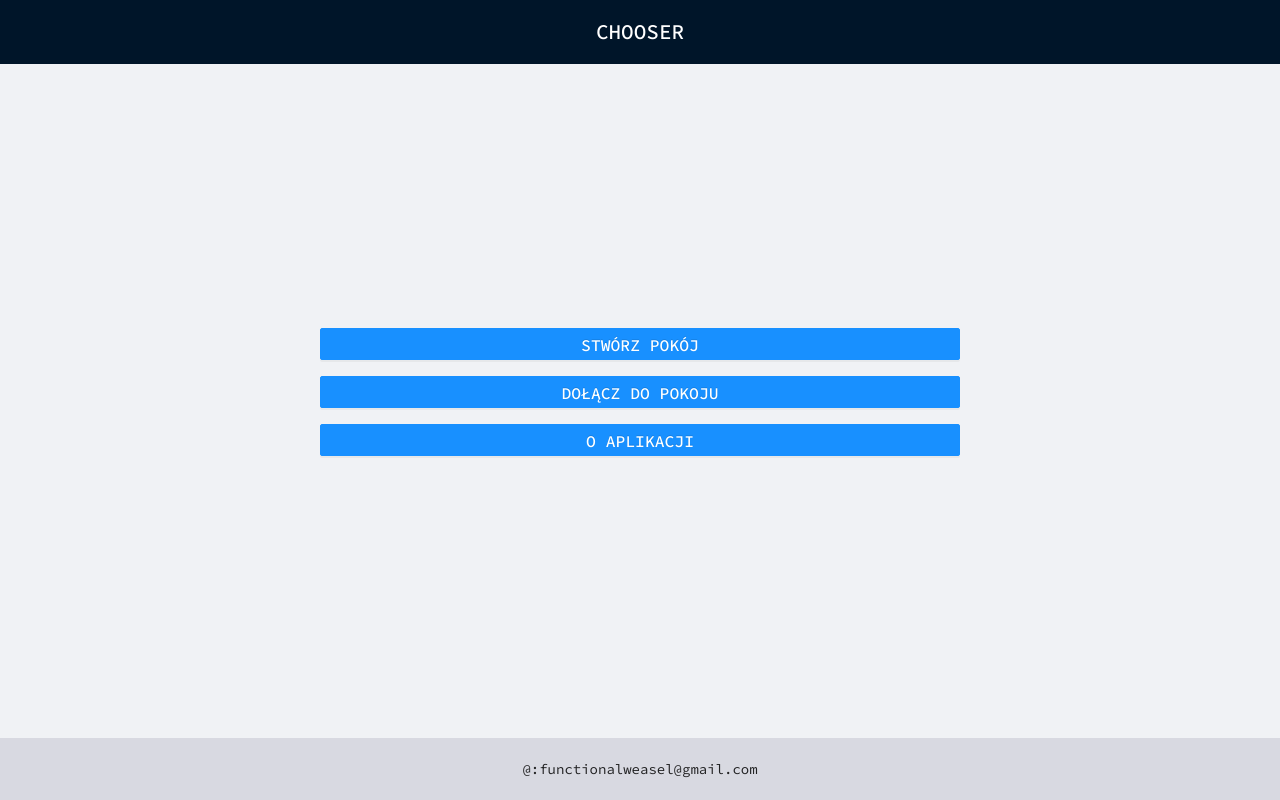
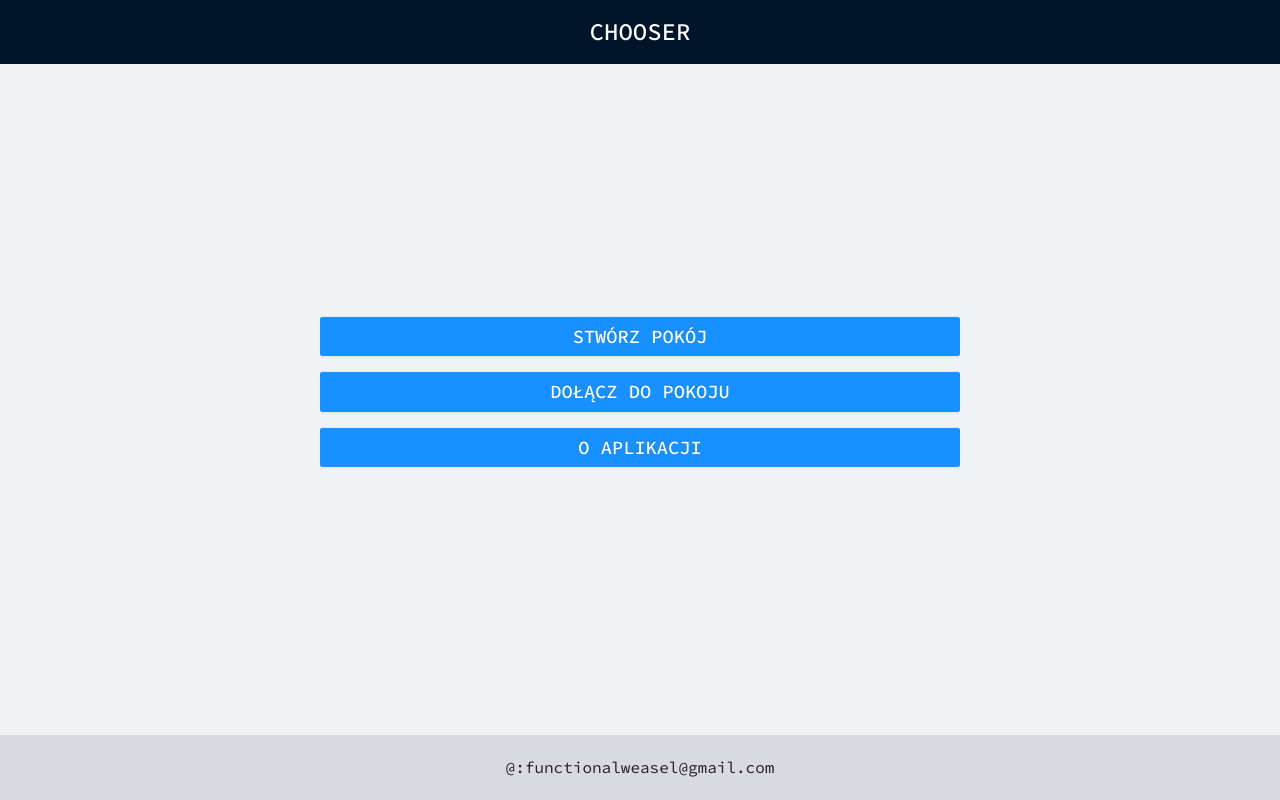
Before and after one commit to seal144/chooser, a React (Create React App) app: page / in a window 1280 px wide. Built offline with nearby package versions, Linux system fonts and the light colour scheme.

Commit message:
set h1-h6, p to rem, set html font size, set button height

```diff
--- a/src/stylesCommon/common.scss
+++ b/src/stylesCommon/common.scss
@@ -6,13 +6,15 @@ html {
     -webkit-font-smoothing: antialiased;
     -moz-osx-font-smoothing: grayscale;
     text-align: center;
-  }
 
-body {
-  font-size: 12px;
+    font-size: 13px;
 
     @media(min-width: $xs) {
       font-size: 14px;
+    }
+
+    @media(min-width: $md) {
+      font-size: 16px;
     }
   }
 
--- a/src/stylesCommon/override.scss
+++ b/src/stylesCommon/override.scss
@@ -1,4 +1,39 @@
 @import "./variables.scss";
+
+h1 {
+    font-size: 2rem;
+    margin:0;
+}
+
+h2 {
+    font-size: 1.5rem;
+    margin:0;
+}
+
+h3 {
+    font-size: 1.17rem;
+    margin:0;
+}
+
+h4 {
+    font-size: 1rem;
+    margin:0;
+}
+
+h5 {
+    font-size: .83rem;
+    margin:0;
+}
+
+h6 {
+    font-size: .75rem;
+    margin:0;
+}
+
+p {
+    font-size: 1rem;
+    margin:0;
+}
 
 .ant-layout-footer {
     padding: 20px 18px;
@@ -7,3 +42,7 @@
         margin: 0;
     }
 }
+
+.ant-btn {
+    height: max-content;
+}
```
Lines whose indentation alone changed are shown as unchanged.
